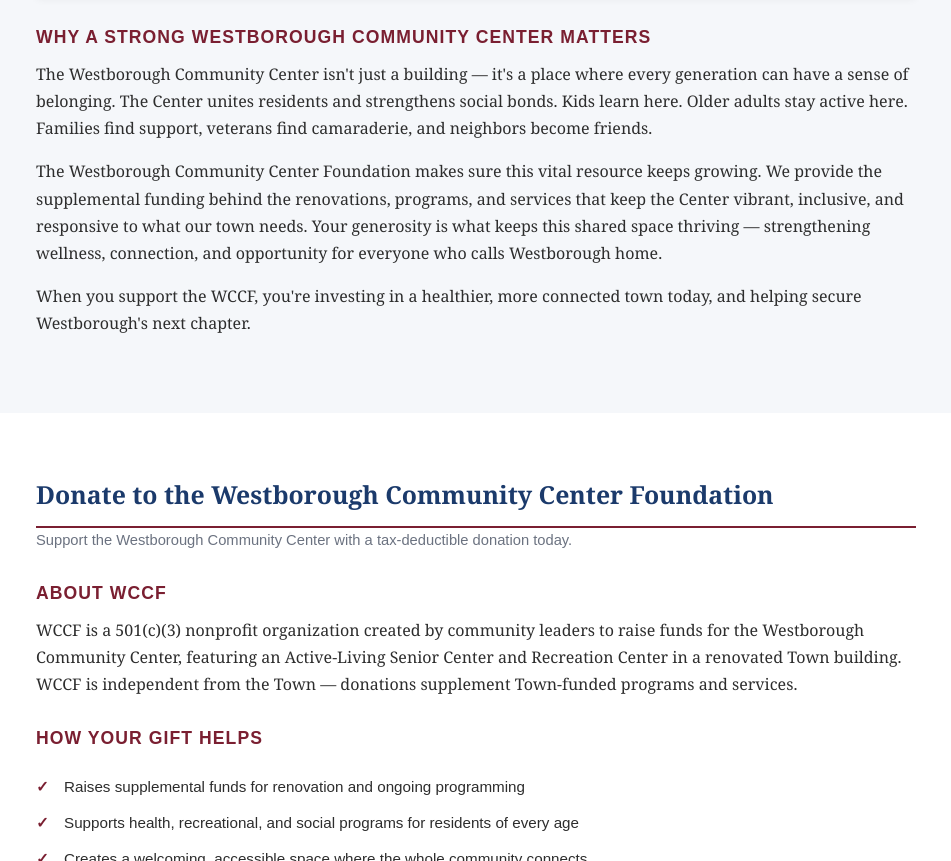
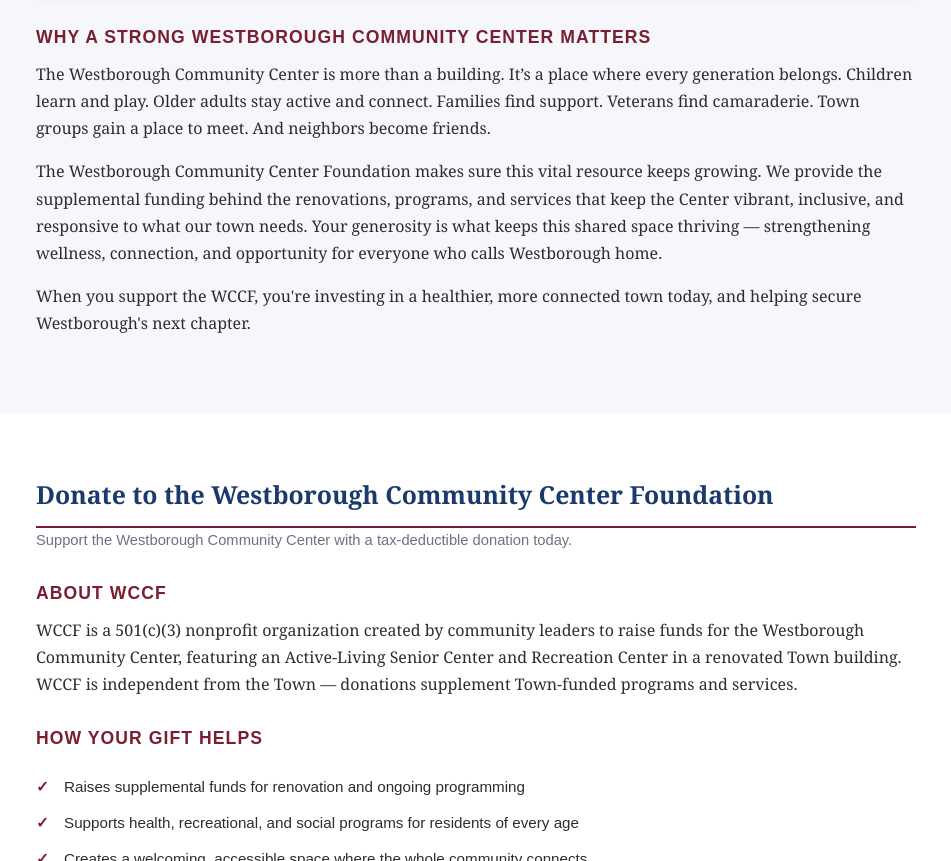
Before and after one commit to WCCFoundation/donation, a plain HTML site: page index.html in a window 1280 px wide. Shown: the part 1398-2259 px from the top of the page, without its empty margins (164-1115 px from the left). Drawn offline with Linux system fonts and the light colour scheme.

Commit message:
Update index.html

```diff
--- a/index.html
+++ b/index.html
@@ -398,7 +398,7 @@
     </ul>
 
     <h3>Why a Strong Westborough Community Center Matters</h3>
-    <p>The Westborough Community Center isn't just a building — it's a place where every generation can have a sense of belonging. The Center unites residents and strengthens social bonds. Kids learn here. Older adults stay active here. Families find support, veterans find camaraderie, and neighbors become friends.</p>
+    <p>The Westborough Community Center is more than a building. It’s a place where every generation belongs. Children learn and play. Older adults stay active and connect. Families find support. Veterans find camaraderie. Town groups gain a place to meet. And neighbors become friends.</p>
     <p>The Westborough Community Center Foundation makes sure this vital resource keeps growing. We provide the supplemental funding behind the renovations, programs, and services that keep the Center vibrant, inclusive, and responsive to what our town needs. Your generosity is what keeps this shared space thriving — strengthening wellness, connection, and opportunity for everyone who calls Westborough home.</p>
     <p>When you support the WCCF, you're investing in a healthier, more connected town today, and helping secure Westborough's next chapter.</p>
   </div>
```
